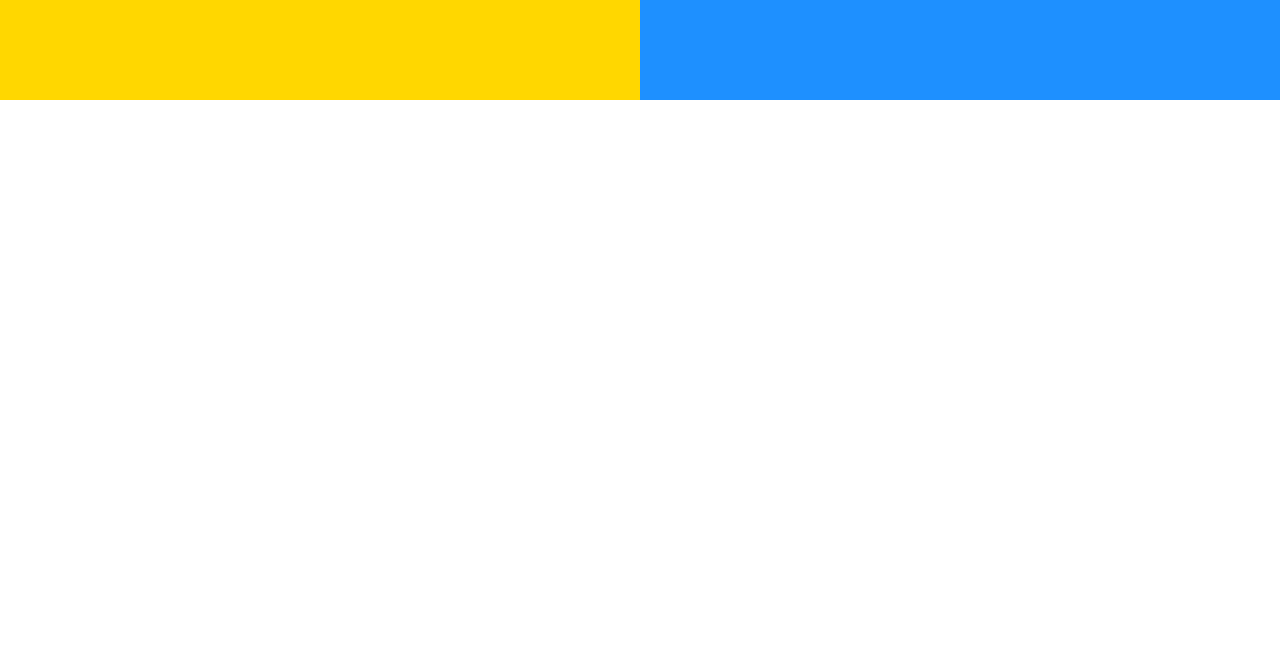
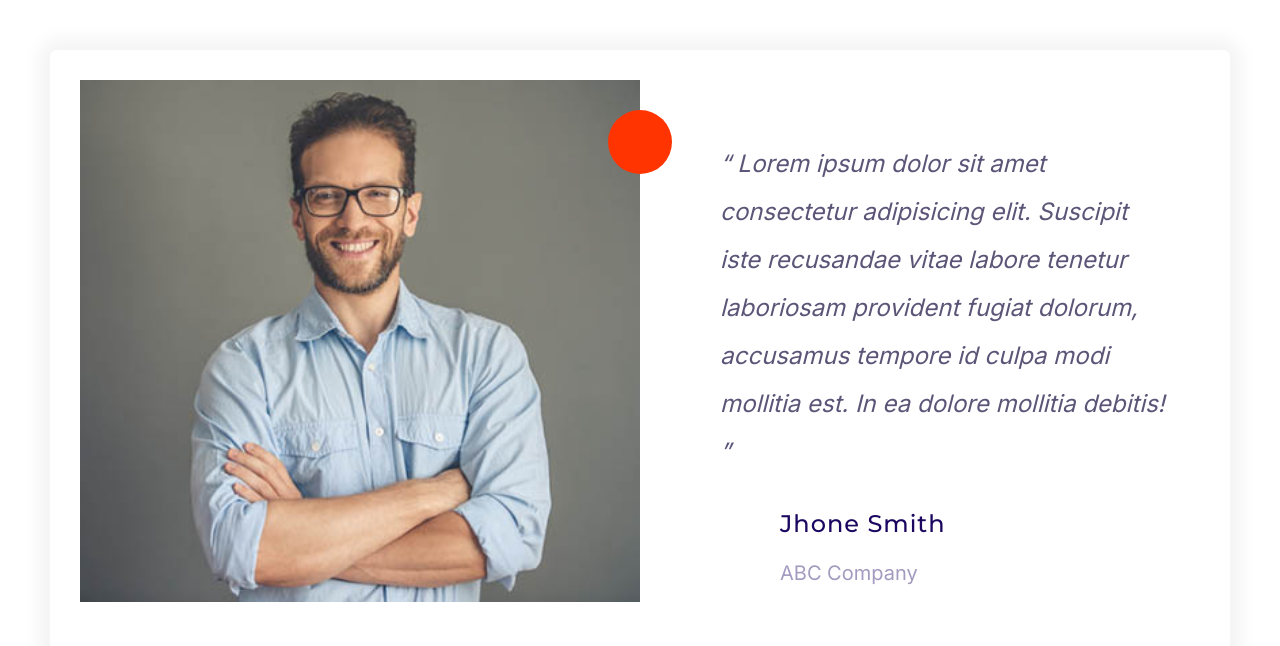
Before and after one commit to ChidoriRino/HTML-CSS-practice, a plain HTML site: page index.html in a window 1280 px wide. Drawn offline with nearby package versions, Linux system fonts and the light colour scheme.

Commit message:
Assemble testimonial_card

```diff
--- a/css/styles.css
+++ b/css/styles.css
@@ -169,6 +169,15 @@ a {
   fill: var(--color-primary);
 }
 
+.icon--white {
+  fill: #fff;
+}
+
+.icon--small {
+  width: 30px;
+  height: 30px;
+}
+
 .icon-container {
   align-items: center;
   background: #f3f9fa;
@@ -177,6 +186,10 @@ a {
   height: 64px;
   justify-content: center;
   width: 64px;
+}
+
+.icon-container--accent {
+  background: var(--color-accent);
 }
 
 /* Button */
@@ -415,6 +428,7 @@ a {
 @media screen and (min-width: 1024px) {
   .quote {
     font-size: 2rem;
+    line-height: 2;
   }
   .quote__author {
     font-size: 2.4rem;
@@ -440,3 +454,47 @@ a {
     grid-template-columns: 1fr 1fr 1fr;
   }
 }
+
+/* Testimonials */
+.testimonial {
+  padding: 3rem;
+}
+
+.testimonial__grid--flex {
+  display: flex;
+  justify-content: center;
+}
+
+.testimonial__image {
+  position: relative;
+  width: 80%;
+}
+
+.testimonial__image > img {
+  width: 100%;
+}
+
+.testimonial__image > .icon-container {
+  position: absolute;
+  right: -32px;
+  top: 3rem;
+}
+
+.testimonial .quote {
+  margin: 3rem 0.5rem;
+}
+
+@media screen and (min-width: 768px) {
+  .testimonial .quote,
+  .testimonial .quote__author {
+    font-size: 2.4rem;
+  }
+
+  .testimonial .quote {
+    margin: 6rem 3rem 3rem 8rem;
+  }
+
+  .testimonial__image {
+    width: 100%;
+  }
+}
--- a/index.html
+++ b/index.html
@@ -17,10 +17,41 @@
     <link rel="stylesheet" href="css/normalize.css" />
     <link rel="stylesheet" href="css/styles.css" />
   </head>
-  <body>
-    <div class="grid grid--1x2">
-      <div style="height: 100px; background: gold"></div>
-      <div style="height: 100px; background: dodgerblue"></div>
+  <body style="padding: 5rem">
+    <div class="card testimonial">
+      <div class="grid grid--1x2">
+        <div class="testimonial__grid--flex">
+          <div class="testimonial__image">
+            <img src="images/testimonial.jpg" alt="a happy smiling customer" />
+            <span class="icon-container icon-container--accent">
+              <svg class="icon icon--white icon--small">
+                <use xlink:href="images/icon_sprite.svg#quotes"></use>
+              </svg>
+            </span>
+          </div>
+        </div>
+        <blockquote class="quote">
+          <p class="quote__text">
+            Lorem ipsum dolor sit amet consectetur adipisicing elit. Suscipit
+            iste recusandae vitae labore tenetur laboriosam provident fugiat
+            dolorum, accusamus tempore id culpa modi mollitia est. In ea dolore
+            mollitia debitis!
+          </p>
+          <footer>
+            <div class="media">
+              <div class="media__image">
+                <svg class="icon icon--primary quote__line">
+                  <use xlink:href="images/icon_sprite.svg#line"></use>
+                </svg>
+              </div>
+              <div class="media__body">
+                <h3 class="media__title quote__author">Jhone Smith</h3>
+                <p class="quote__organization">ABC Company</p>
+              </div>
+            </div>
+          </footer>
+        </blockquote>
+      </div>
     </div>
   </body>
 </html>
```
Also changed, not shown: components/3-testimonial_card.html (added, +35 -0 lines), images/testimonial.jpg (added).
